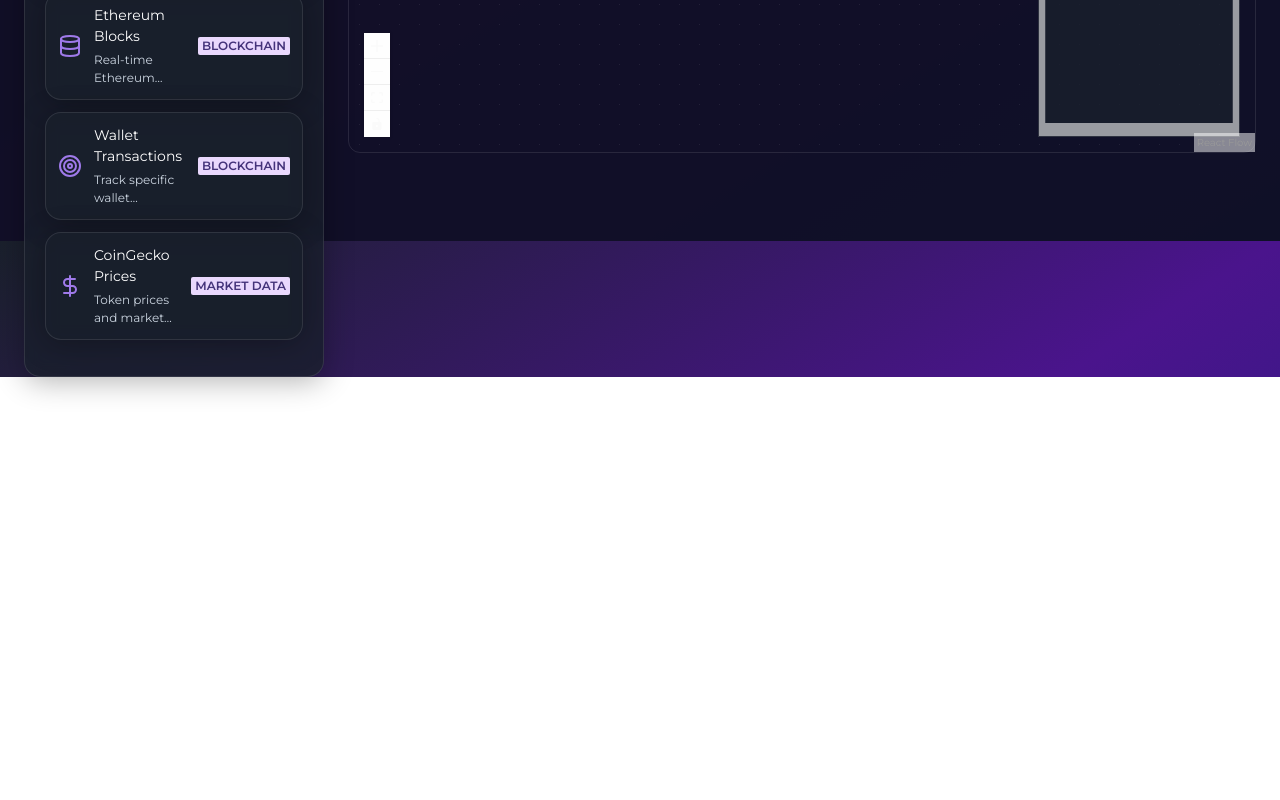
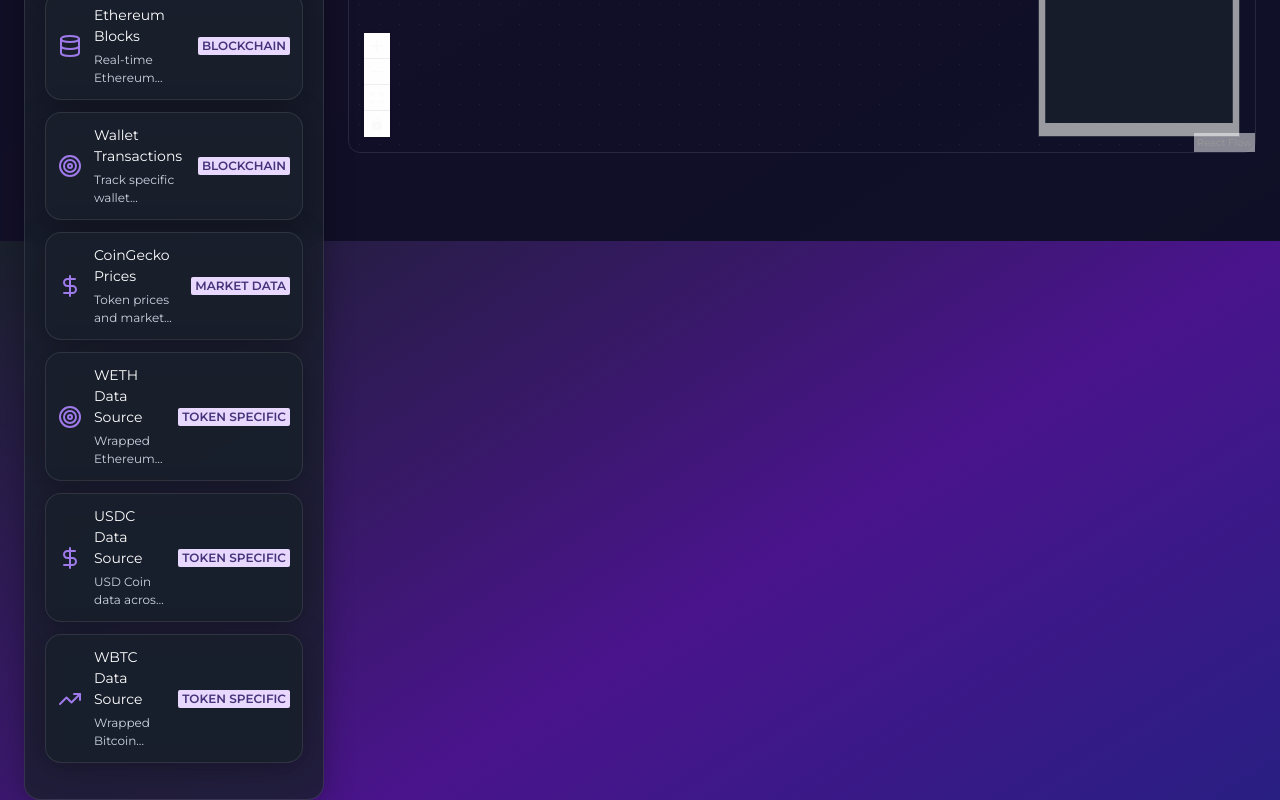
Before and after one commit to TechieTeee/eulixir, a Next.js app: page /pipeline in a window 1280 px wide. Shown: the part 559-1359 px from the top of the page. Before the commit the page ends 936 px from the top, so only its background shows below. Built offline with nearby package versions, Linux system fonts and the light colour scheme; a web font is replaced by a local one.

Commit message:
Added templates for top tokens to pipeline builder

```diff
--- a/src/components/ETLPipelineBuilder.tsx
+++ b/src/components/ETLPipelineBuilder.tsx
@@ -139,6 +139,42 @@
       description: 'Token prices and market data',
       icon: <DollarSign className="w-4 h-4" />,
       config: { dataTypes: ['prices', 'market_caps', 'volumes'] }
+    },
+    {
+      id: 'weth-data',
+      label: 'WETH Data Source',
+      category: 'Token Specific',
+      description: 'Wrapped Ethereum data across all protocols',
+      icon: <Target className="w-4 h-4" />,
+      config: {
+        token: 'WETH',
+        address: '0xC02aaA39b223FE8D0A0e5C4F27eAD9083C756Cc2',
+        dataTypes: ['price', 'volume', 'liquidity', 'lending_rates', 'dex_pairs']
+      }
+    },
+    {
+      id: 'usdc-data',
+      label: 'USDC Data Source',
+      category: 'Token Specific',
+      description: 'USD Coin data across DeFi protocols',
+      icon: <DollarSign className="w-4 h-4" />,
+      config: {
+        token: 'USDC',
+        address: '0xA0b86991c6218b36c1d19D4a2e9Eb0cE3606eB48',
+        dataTypes: ['price', 'volume', 'supply', 'lending_rates', 'yield_opportunities']
+      }
+    },
+    {
+      id: 'wbtc-data',
+      label: 'WBTC Data Source',
+      category: 'Token Specific',
+      description: 'Wrapped Bitcoin data and metrics',
+      icon: <TrendingUp className="w-4 h-4" />,
+      config: {
+        token: 'WBTC',
+        address: '0x2260FAC5E5542a773Aa44fBCfeDf7C193bc2C599',
+        dataTypes: ['price', 'volume', 'backing_ratio', 'lending_rates', 'bridge_data']
+      }
     }
   ],
   transforms: [
```
